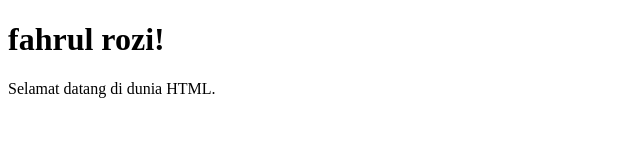
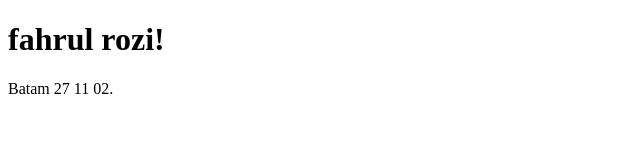
Before and after one commit to Fhrlrzzi/html, a plain HTML site: page index.html in a window 1280 px wide. Shown: the whole page, without its empty margins (0-640 px from the left). Drawn offline with Linux system fonts and the light colour scheme.

Commit message:
update work

```diff
--- a/index.html
+++ b/index.html
@@ -6,7 +6,7 @@
   <body>
 
     <h1>fahrul rozi!</h1>
-    <p>Selamat datang di dunia HTML.</p>
+    <p>Batam 27 11 02.</p>
 
   </body>
 </html>
```
